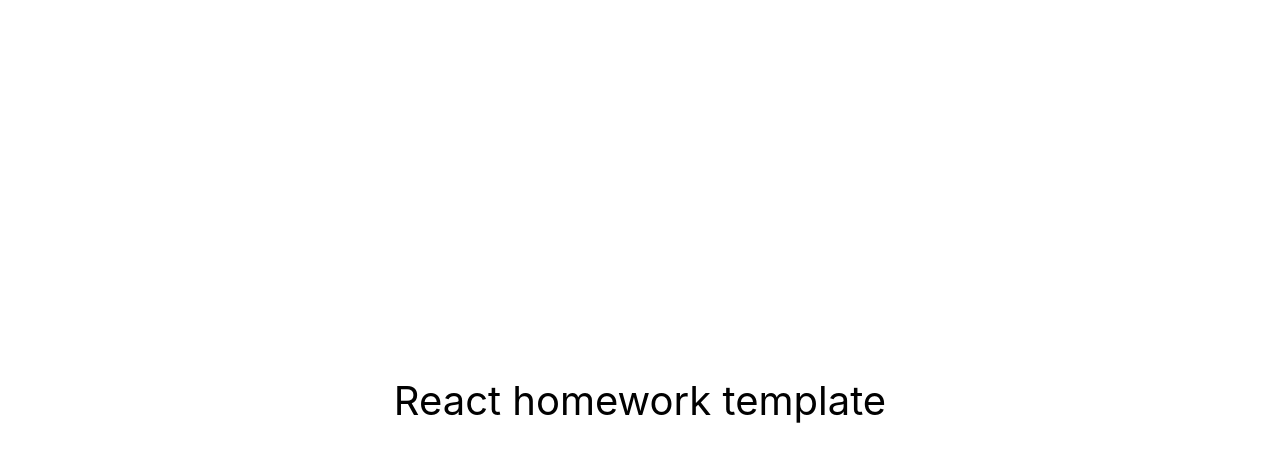
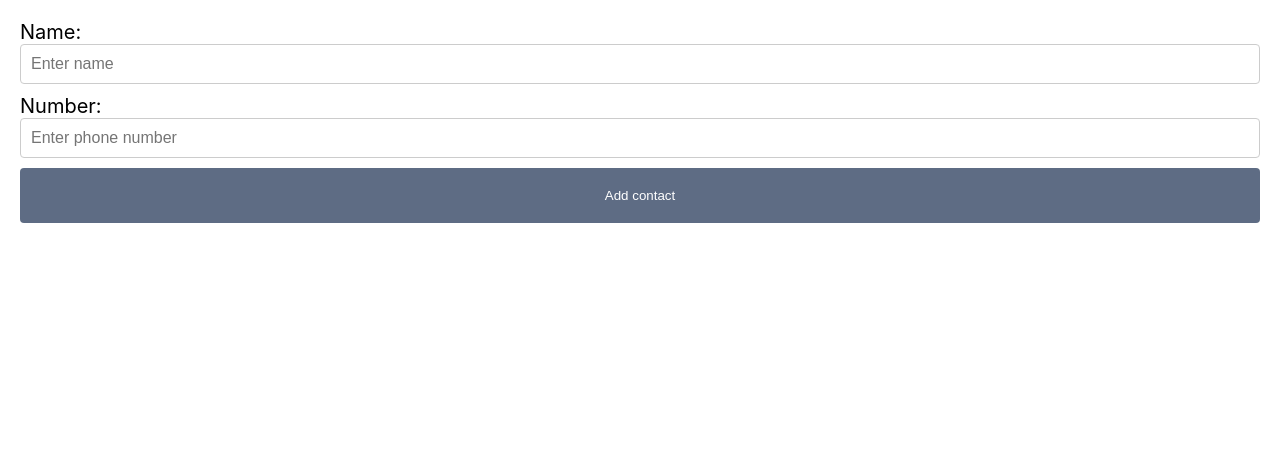
Before and after one commit to DmytroNahornyi/goit-react-hw-02-phonebook, a React (Create React App) app: page / in a window 1280 px wide. Shown: the top 462 px of the page. Built offline with nearby package versions, Linux system fonts and the light colour scheme.

Commit message:
update homework

```diff
--- a/package.json
+++ b/package.json
@@ -7,9 +7,11 @@
     "@testing-library/jest-dom": "^5.16.3",
     "@testing-library/react": "^12.1.4",
     "@testing-library/user-event": "^13.5.0",
+    "prop-types": "^15.8.1",
     "react": "^18.1.0",
     "react-dom": "^18.1.0",
     "react-scripts": "5.0.1",
+    "styled-components": "^5.3.8",
     "web-vitals": "^2.1.3"
   },
   "scripts": {
--- a/src/components/App.jsx
+++ b/src/components/App.jsx
@@ -1,16 +1,34 @@
-export const App = () => {
+import React, { useState } from 'react';
+import ContactForm from './phonebook/ContactForm';
+import ContactList from './phonebook/ContactList';
+import { AppContainer } from './phonebook/Phonebook.styled';
+import { v4 as uuidv4 } from 'uuid';
+
+
+function App() {
+  const [contacts, setContacts] = useState([]);
+
+  const handleAddContact = ({name, number}) => {
+    setContacts([...contacts, { id: uuidv4(), name: String(name), number: String(number) }]);
+  };
+
+
+  const handleDeleteContact = id => {
+    setContacts(contacts.filter(contact => contact.id !== id));
+  };
+
+  const onDeleteContact = id => {
+    handleDeleteContact(id);
+  };
+
   return (
-    <div
-      style={{
-        height: '100vh',
-        display: 'flex',
-        justifyContent: 'center',
-        alignItems: 'center',
-        fontSize: 40,
-        color: '#010101'
-      }}
-    >
-      React homework template
-    </div>
+    <AppContainer>
+      <ContactForm onSubmit={handleAddContact} />
+      {contacts.length > 0 && (
+        <ContactList contacts={contacts} onDelete={onDeleteContact} />
+      )}
+    </AppContainer>
   );
-};
+}
+
+export default App;
--- /dev/null
+++ b/src/components/phonebook/ContactForm.jsx
@@ -0,0 +1,59 @@
+import React, { useState } from 'react';
+import PropTypes from 'prop-types';
+import { v4 as uuidv4 } from 'uuid';
+import { Form, Input, Button } from './Phonebook.styled';
+
+function ContactForm({ onSubmit }) {
+  const [name, setName] = useState('');
+  const [number, setNumber] = useState('');
+
+  const handleNameChange = e => {
+    setName(e.target.value);
+  };
+
+  const handleNumberChange = e => {
+    setNumber(e.target.value);
+  };
+
+  const handleSubmit = e => {
+    e.preventDefault();
+    const newContact = { id: uuidv4(), name, number };
+    onSubmit(newContact);
+    setName('');
+    setNumber('');
+  };
+
+  return (
+    <Form onSubmit={handleSubmit}>
+      <label htmlFor="name">Name:</label>
+      <Input
+        type="text"
+        id="name"
+        name="name"
+        value={name}
+        onChange={handleNameChange}
+        placeholder="Enter name"
+        required
+      />
+      <label htmlFor="number">Number:</label>
+      <Input
+        type="tel"
+        id="number"
+        name="number"
+        pattern="\+?\d{1,4}?[-.\s]?\(?\d{1,3}?\)?[-.\s]?\d{1,4}[-.\s]?\d{1,4}[-.\s]?\d{1,9}"
+        title="Phone number must be digits and can contain spaces, dashes, parentheses and can start with +"
+        value={number}
+        onChange={handleNumberChange}
+        placeholder="Enter phone number"
+        required
+      />
+      <Button type="submit">Add contact</Button>
+    </Form>
+  );
+}
+
+ContactForm.propTypes = {
+  onSubmit: PropTypes.func.isRequired,
+};
+
+export default ContactForm;
--- /dev/null
+++ b/src/components/phonebook/ContactItem.jsx
@@ -0,0 +1,24 @@
+import React from 'react';
+import PropTypes from 'prop-types';
+import { ContactForm, ContactName, ContactNumber, DeleteButton } from './Phonebook.styled';
+
+function ContactItem({ id, name, number, onDelete }) {
+  return (
+    <ContactForm>
+      <ContactName>{name}</ContactName>
+      <ContactNumber>{number}</ContactNumber>
+      <DeleteButton type="button" onClick={() => onDelete(id)}>
+        Delete
+      </DeleteButton>
+    </ContactForm>
+  );
+}
+
+ContactItem.propTypes = {
+  id: PropTypes.string.isRequired,
+  name: PropTypes.string.isRequired,
+  number: PropTypes.string.isRequired,
+  onDelete: PropTypes.func.isRequired,
+};
+
+export default ContactItem;
--- /dev/null
+++ b/src/components/phonebook/ContactList.jsx
@@ -0,0 +1,33 @@
+import React from 'react';
+import PropTypes from 'prop-types';
+import ContactItem from './ContactItem';
+// import { ContactFormStyle } from './Phonebook.styled';
+
+function ContactList({ contacts, onDelete }) {
+  return (
+    <li>
+      {contacts.map(({ id, name, number }) => (
+        <ContactItem
+          key={id}
+          id={id}
+          name={name}
+          number={number}
+          onDelete={onDelete}
+        />
+      ))}
+    </li>
+  );
+}
+
+ContactList.propTypes = {
+  contacts: PropTypes.arrayOf(
+    PropTypes.shape({
+      id: PropTypes.string.isRequired,
+      name: PropTypes.string.isRequired,
+      number: PropTypes.string.isRequired,
+    })
+  ).isRequired,
+  onDelete: PropTypes.func.isRequired,
+};
+
+export default ContactList;
--- /dev/null
+++ b/src/components/phonebook/Phonebook.styled.jsx
@@ -0,0 +1,76 @@
+import styled from 'styled-components';
+
+export const AppContainer = styled.div`
+  padding: 20px;
+  font-size: 18px;
+`;
+
+export const Form = styled.form`
+  display: flex;
+  flex-direction: column;
+  margin-bottom: 20px;
+  font-size: 20px;
+
+`;
+
+export const Input = styled.input`
+  padding: 10px;
+  margin-bottom: 10px;
+  border: 1px solid #ccc;
+  border-radius: 4px;
+  font-size: 16px;
+`;
+
+export const Button = styled.button`
+  padding: 20px;
+  background-color: #5e6c84;
+  color: #fff;
+  border: none;
+  border-radius: 4px;
+  cursor: pointer;
+`;
+
+export const ContactName = styled.p`
+  margin: 0;
+  font-weight: bold;
+`;
+
+export const ContactNumber = styled.p`
+  margin: 0;
+`;
+
+export const ContactItem = styled.li`
+  display: flex;
+  justify-content: space-between;
+  /* align-items: center; */
+  /* padding: 10px; */
+  /* margin-bottom: 10px; */
+  background-color: #f4f5f7;
+  border-radius: 4px;
+`;
+
+export const DeleteButton = styled.button`
+  padding: 5px 10px;
+  background-color: #c82333;
+  color: #fff;
+  border: none;
+  border-radius: 4px;
+  cursor: pointer;
+  width: 100px;
+  height: 40px;
+  font-size: 16px;
+`;
+
+export const ContactForm = styled.li`
+  display: flex;
+  justify-content: space-between;
+  align-items: center;
+  border: 1px solid rgb(204, 204, 204);
+  border-radius: 4px;
+  padding: 0 20px 0 20px;
+  margin-bottom: 10px;
+  height: 50px;
+`;
+// export const ContactFormStyle = styled.li`
+//   margin: 0;
+// `;
--- a/src/index.css
+++ b/src/index.css
@@ -1,5 +1,3 @@
-@import-normalize; /* bring in normalize.css styles */
-
 body {
   margin: 0;
   font-family: -apple-system, BlinkMacSystemFont, 'Segoe UI', 'Roboto', 'Oxygen',
@@ -13,3 +11,8 @@
   font-family: source-code-pro, Menlo, Monaco, Consolas, 'Courier New',
     monospace;
 }
+
+li {
+  list-style: none;
+  padding: 0;
+}
--- a/src/index.js
+++ b/src/index.js
@@ -1,6 +1,6 @@
 import React from 'react';
 import ReactDOM from 'react-dom/client';
-import { App } from 'components/App';
+import App from './components/App';
 import './index.css';
 
 ReactDOM.createRoot(document.getElementById('root')).render(
```
Also changed, not shown: 1 other file (tests, documents, lock files or other folders).
